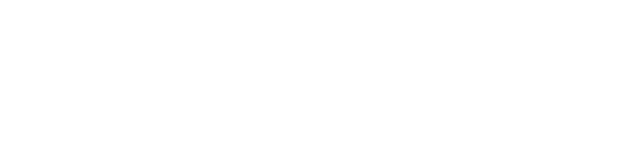
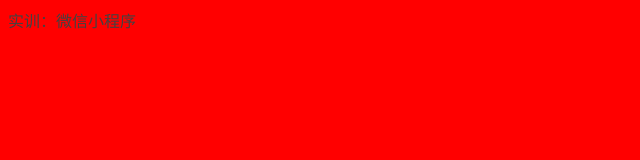
Before and after one commit to mrliangtec/wechat_class_sources, a plain HTML site: page index.html in a window 1280 px wide. Shown: the whole page, without its empty margins (0-640 px from the left). Drawn offline with Linux system fonts and the light colour scheme.

Commit message:
add index.css file and update index.html

```diff
--- /dev/null
+++ b/index.css
@@ -0,0 +1,4 @@
+body {
+    background-color: #f00;
+    color: #424242;
+}
--- a/index.html
+++ b/index.html
@@ -6,10 +6,11 @@
     <meta http-equiv="X-UA-Compatible" content="IE=edge">
     <meta name="viewport" content="width=device-width, initial-scale=1.0">
     <title>Document</title>
+    <link rel="stylesheet" href="index.css">
 </head>
 
 <body>
-
+    实训：微信小程序
 </body>
 
 </html>
```
